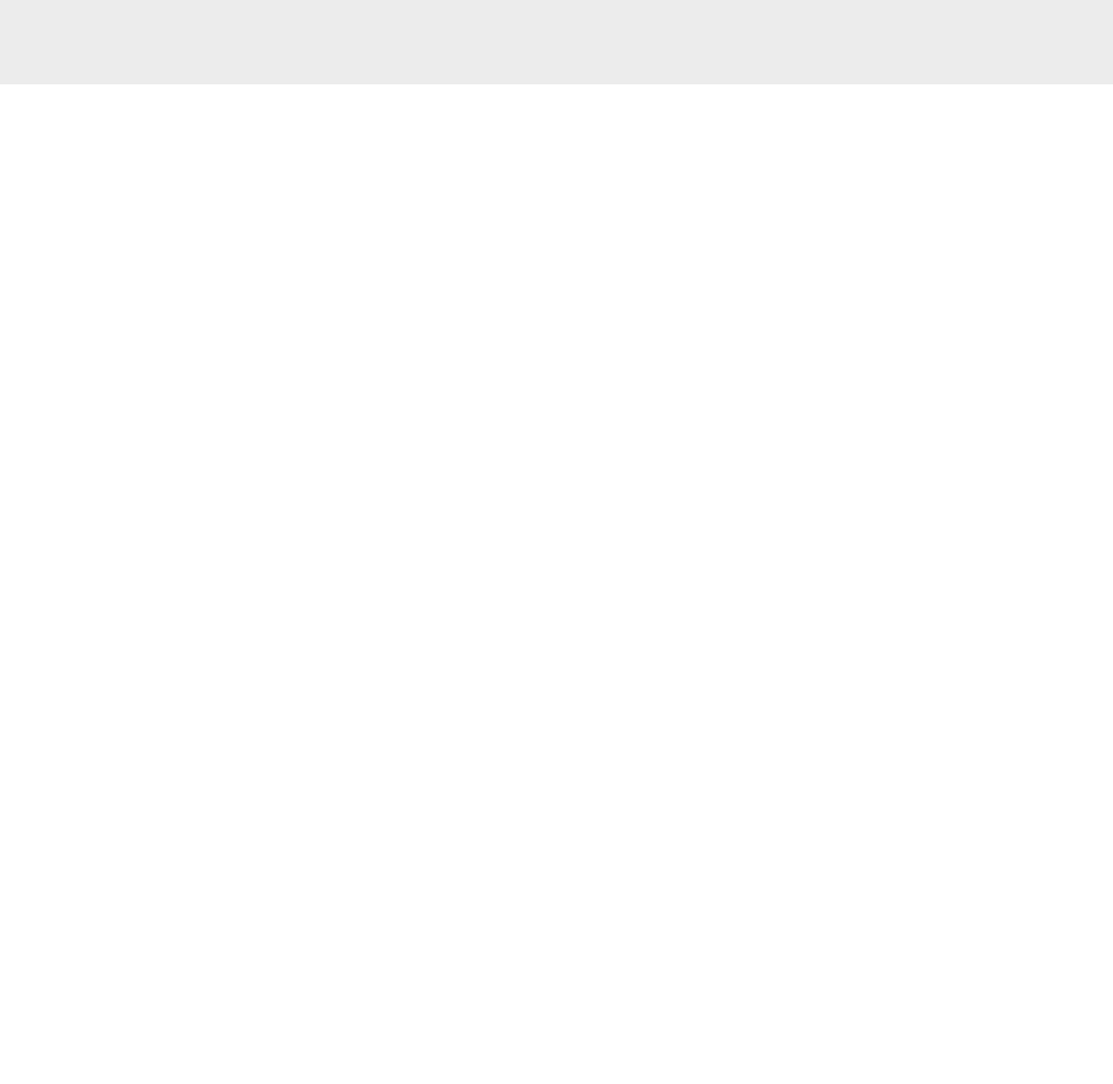
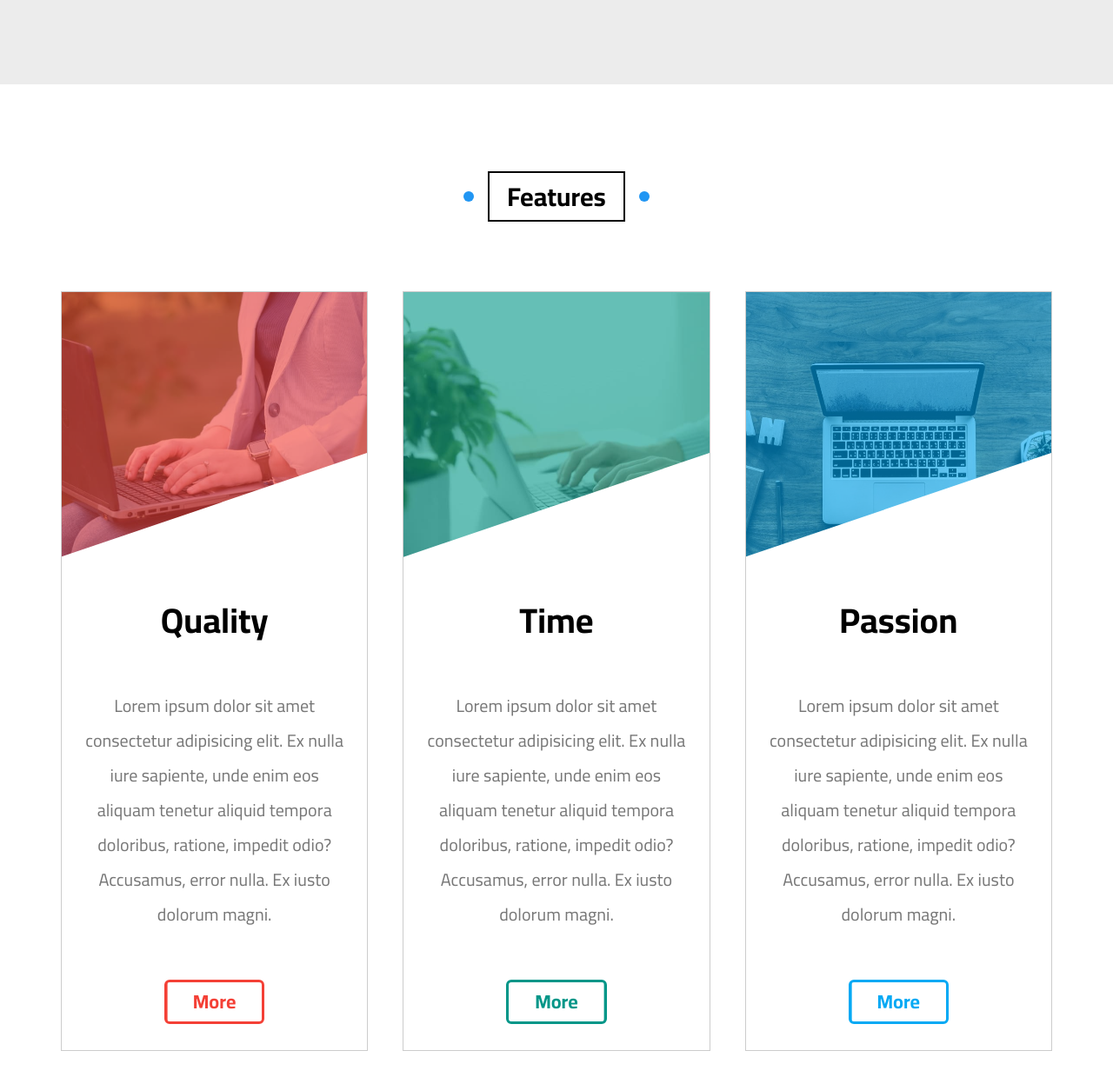
Before and after one commit to hagaressmat/El-Zero-Templete, a plain HTML site: page index.html in a window 1280 px wide. Shown: the part 3153-4400 px from the top of the page at 87% size. Before the commit the page ends 3250 px from the top, so only its background shows below. Drawn offline with Linux system fonts and the light colour scheme.

Commit message:
features

```diff
--- a/css/elzero.css
+++ b/css/elzero.css
@@ -416,6 +416,132 @@ ul{
     transform: rotate(5deg) scale(1.1);
 }
 /* end gallery */
+/* start features */
+.features{
+    padding-top: var(--main-padding);
+    padding-bottom:var(--main-padding) ;
+    position: relative;
+    background-color: white;
+}
+.features .container{
+    display: grid;
+    grid-template-columns: repeat(auto-fill , minmax(300px , 1fr));
+    gap: 40px;
+}
+.features .box{
+    text-align: center;
+    border: 1px solid #ccc;
+}
+.features .box .img-holder{
+    position: relative;
+    overflow: hidden;
+}
+.features .box .img-holder::before{
+    content: "";
+    position: absolute;
+    left: 0;
+    top: 0;
+    width: 100%;
+    height: 100%;
+}
+.features .box .img-holder::after{
+    content: "";
+    position: absolute;
+    bottom: 0;
+    right: 0;
+    border-style: solid;
+    border-width: 0 0 170px 500px;
+    border-color: transparent transparent white transparent ;
+    transition: var(--main-transition);
+}
+.features .box:hover .img-holder::after{
+    border-width: 170px 500px 170px 0px;
+}
+.features .box .img-holder img{
+    max-width: 100%;
+}
+.features .box h2{
+    position: relative;
+    font-size: 40px;
+    margin: auto;
+    width: fit-content;
+}
+.features .box h2::after{
+    content: "";
+    position: absolute;
+    bottom: -20px;
+    left: 15px;
+    height: 5px;
+    width: calc(100% -30px);
+}
+.features .box p{
+    line-height: 2;
+    font-size: 20px;
+    margin: 30px 0;
+    padding: 25px;
+    color: #777;
+}
+.features .box a{
+    display: block;
+    border: 3px solid transparent;
+    width: fit-content;
+    margin:0 auto 30px;
+    font-weight: bold;
+    font-size: 22px;
+    padding: 10px 30px;
+    border-radius: 6px;
+    transition: var(--main-transition);
+}
+.features .quality .img-holder::before{
+    background-color: rgb(244 64 54 / 60%);
+}
+.features .quality h2::after{
+    background-color: #f44036;
+}
+.features .quality a{
+    color: #f44036;
+    border-color: #f44036;
+    background: linear-gradient(to right , #f44036 50% , white 50%);
+    background-size: 200% 100%;
+    background-position: right bottom;
+}
+.features .time .img-holder::before{
+    background-color: rgb(0 150 136 / 60%);
+}
+.features .time h2::after{
+    background-color: #009688;
+}
+.features .time a{
+    color: #009688;
+    border-color: #009688;
+    background: linear-gradient(to right , #009688 50% , white 50%);
+    background-size: 200% 100%;
+    background-position: right bottom;
+}
+.features .passion .img-holder::before{
+    background-color: rgb(3 169 244/ 60%);
+}
+.features .passion h2::after{
+    background-color: #03a9f4;
+}
+.features .passion a{
+    color: #03a9f4;
+    border-color: #03a9f4;
+    background: linear-gradient(to right , #03a9f4 50% , white 50%);
+    background-size: 200% 100%;
+    background-position: right bottom;
+}
+.features .box:hover a{
+    background-position: left bottom;
+    color: white;
+}
+/* end features */
+
+
+
+
+
+
 /* start animation */
 @keyframes up-and-down {
     0% , 100%{
--- a/index.html
+++ b/index.html
@@ -212,7 +212,7 @@
             </div>
             <div class="box">
                 <div class="image">
-                    <img src="imgs/gallery-05.png" alt="">
+                    <img src="imgs/gallery-05.jpg" alt="">
                 </div>
             </div>
             <div class="box">
@@ -223,5 +223,38 @@
         </div>
     </div>
     <!-- end gallery -->
+    <!-- start features -->
+    <div class="features" id="features">
+        <!-- start Main Title -->
+        <h2 class="main-title">Features</h2>
+        <!-- end Main Title -->
+        <div class="container">
+            <div class="box quality">
+                <div class="img-holder">
+                    <img src="imgs/features-01.jpg" alt="">
+                </div>
+                <h2>Quality</h2>
+                <p>Lorem ipsum dolor sit amet consectetur adipisicing elit. Ex nulla iure sapiente, unde enim eos aliquam tenetur aliquid tempora doloribus, ratione, impedit odio? Accusamus, error nulla. Ex iusto dolorum magni.</p>
+                <a href="#">More</a>
+            </div>
+            <div class="box time">
+                <div class="img-holder">
+                    <img src="imgs/features-02.jpg" alt="">
+                </div>
+                <h2>Time</h2>
+                <p>Lorem ipsum dolor sit amet consectetur adipisicing elit. Ex nulla iure sapiente, unde enim eos aliquam tenetur aliquid tempora doloribus, ratione, impedit odio? Accusamus, error nulla. Ex iusto dolorum magni.</p>
+                <a href="#">More</a>
+            </div>
+            <div class="box passion">
+                <div class="img-holder">
+                    <img src="imgs/features-03.jpg" alt="">
+                </div>
+                <h2>Passion</h2>
+                <p>Lorem ipsum dolor sit amet consectetur adipisicing elit. Ex nulla iure sapiente, unde enim eos aliquam tenetur aliquid tempora doloribus, ratione, impedit odio? Accusamus, error nulla. Ex iusto dolorum magni.</p>
+                <a href="#">More</a>
+            </div>
+        </div>
+    </div>
+    <!-- end features -->
 </body>
 </html>
```
